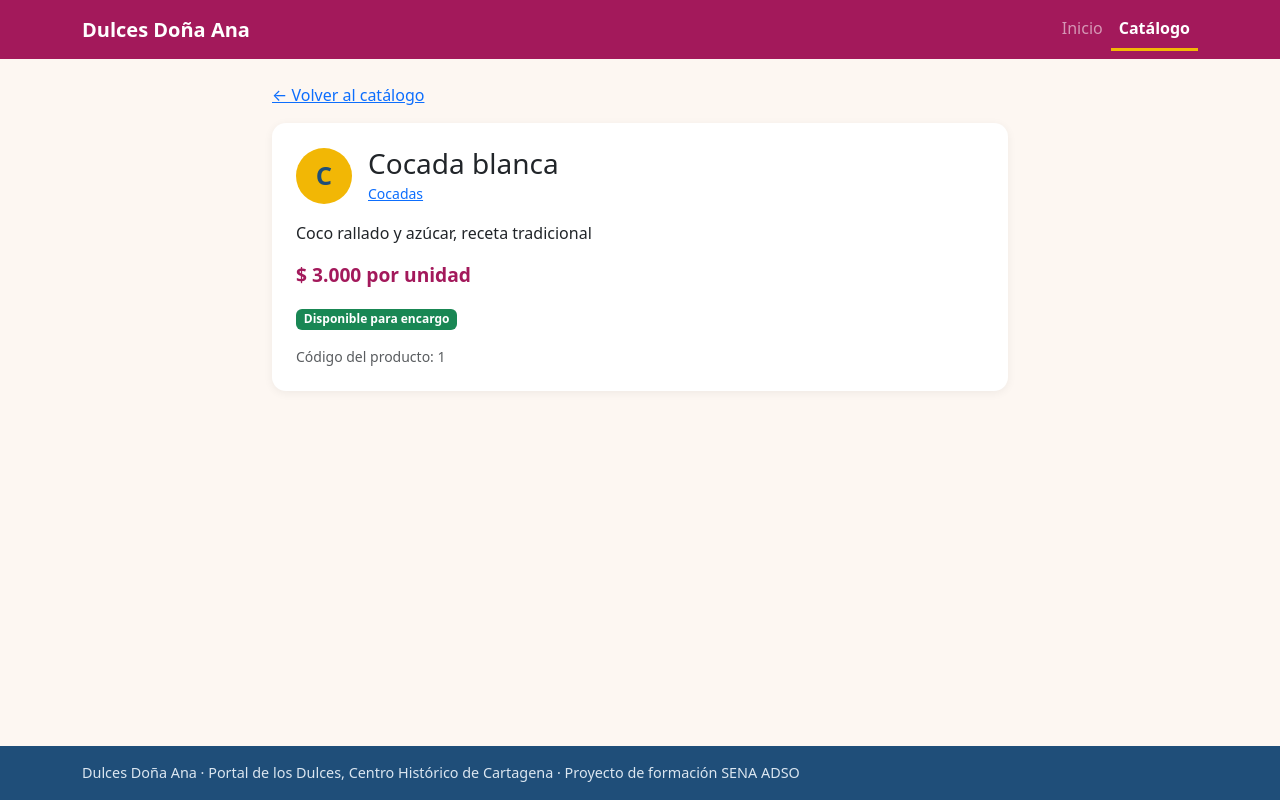
After one commit to guerrerobossa/dulcesdonaana, a Spring Boot app: page /catalogo/1 in a window 1280 px wide. The commit adds this page. Run offline with Spring Boot 4, Linux system fonts and the light colour scheme.

Commit message:
etapa 7: detalle, filtro por categoría y página de error

```diff
--- a/src/main/java/co/edu/sena/adso/dulceria/controller/CatalogoController.java
+++ b/src/main/java/co/edu/sena/adso/dulceria/controller/CatalogoController.java
@@ -3,22 +3,38 @@ package co.edu.sena.adso.dulceria.controller;
 import org.springframework.stereotype.Controller;
 import org.springframework.ui.Model;
 import org.springframework.web.bind.annotation.GetMapping;
+import org.springframework.web.bind.annotation.PathVariable;
+import org.springframework.web.bind.annotation.RequestMapping;
+import org.springframework.web.bind.annotation.RequestParam;
 
+import co.edu.sena.adso.dulceria.model.Categoria;
 import co.edu.sena.adso.dulceria.service.DulceService;
 
 @Controller
+@RequestMapping("/catalogo")   // Prefijo común para todas las rutas de esta clase
 public class CatalogoController {
 
     private final DulceService dulces;
 
-    // El controlador pide el servicio en su constructor y Spring se lo entrega
     public CatalogoController(DulceService dulces) {
         this.dulces = dulces;
     }
 
-    @GetMapping("/catalogo")
-    public String catalogo(Model model) {
-        model.addAttribute("dulces", dulces.listar());   // ¡Mucho más limpio!
+    // GET /catalogo                     -> todos
+    // GET /catalogo?categoria=COCADAS   -> solo una categoría (PARÁMETRO DE CONSULTA)
+    @GetMapping
+    public String catalogo(@RequestParam(name = "categoria", required = false) Categoria categoria,
+                           Model model) {
+        model.addAttribute("dulces", dulces.listarPorCategoria(categoria));
+        model.addAttribute("categorias", Categoria.values());   // Para los botones de filtro
+        model.addAttribute("categoriaActual", categoria);
         return "catalogo";
     }
+
+    // GET /catalogo/3   -> detalle del dulce 3 (VARIABLE DE RUTA)
+    @GetMapping("/{id}")
+    public String detalle(@PathVariable("id") Long id, Model model) {
+        model.addAttribute("dulce", dulces.buscar(id));
+        return "detalle";
+    }
 }
--- /dev/null
+++ b/src/main/resources/templates/detalle.html
@@ -0,0 +1,30 @@
+<!DOCTYPE html>
+<html lang="es" xmlns:th="http://www.thymeleaf.org">
+<head th:replace="~{fragments/layout :: head(${dulce.nombre})}"></head>
+<body>
+<nav th:replace="~{fragments/layout :: menu('catalogo')}"></nav>
+
+<main class="container py-4" style="max-width: 760px;">
+  <a th:href="@{/catalogo}">&larr; Volver al catálogo</a>
+
+  <div class="card tarjeta-dulce p-4 mt-3">
+    <div class="d-flex gap-3 align-items-center">
+      <div class="inicial" th:text="${#strings.substring(dulce.nombre, 0, 1)}">C</div>
+      <div>
+        <h1 class="h3 mb-0" th:text="${dulce.nombre}">Nombre</h1>
+        <a class="small" th:href="@{/catalogo(categoria=${dulce.categoria})}" th:text="${dulce.categoria.nombre}">Categoría</a>
+      </div>
+    </div>
+    <p class="mt-3" th:text="${dulce.descripcion}">Descripción</p>
+    <p class="precio" th:text="'$ ' + ${#numbers.formatInteger(dulce.precio, 1, 'POINT')} + ' por unidad'">$ 0</p>
+    <p class="mb-0">
+      <span class="badge bg-success" th:if="${dulce.disponible}">Disponible para encargo</span>
+      <span class="badge bg-secondary" th:unless="${dulce.disponible}">Agotado por hoy</span>
+    </p>
+    <p class="small text-muted mt-3 mb-0">Código del producto: <span th:text="${dulce.id}">0</span></p>
+  </div>
+</main>
+
+<footer th:replace="~{fragments/layout :: pie}"></footer>
+</body>
+</html>
```
Also changed, not shown: src/main/resources/templates/catalogo.html (+13 -3 lines), src/main/resources/templates/error.html (added, +17 -0 lines).
